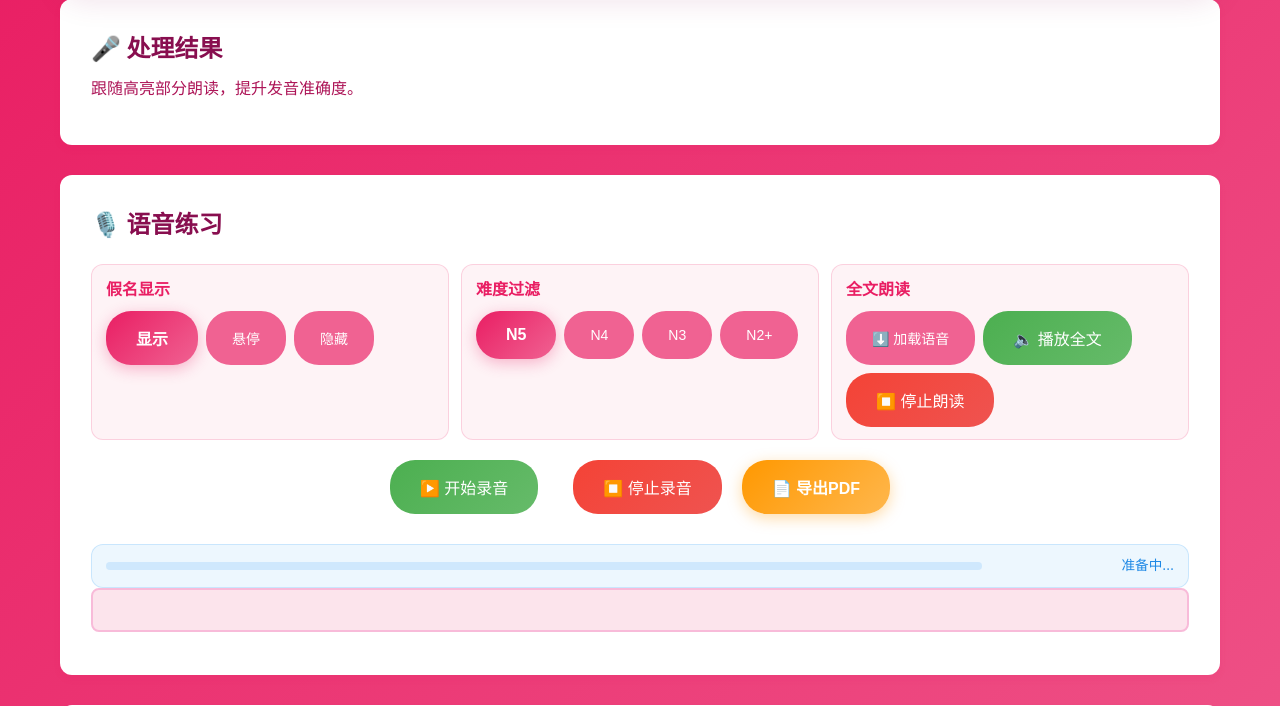
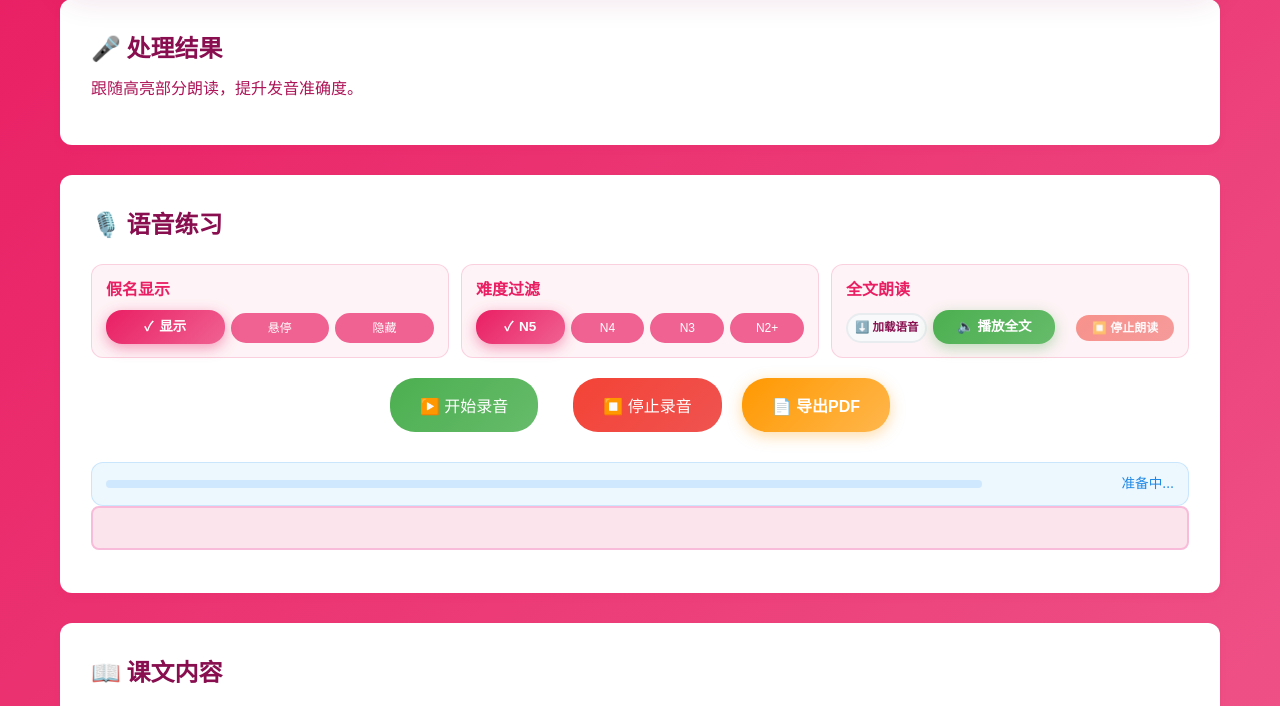
Before and after one commit to buynonsense/YomuTomo, a FastAPI app: page /reading_result in a window 1280 px wide. Shown: the part 95-801 px from the top of the page. Run offline with FastAPI, Linux system fonts and the light colour scheme; some libraries are stand-ins or nearby versions.

Commit message:
redesign(toolbar): 工具栏三栏统一紧凑布局, 选中态放大
.user (user said '选中应该比未选中大'):
- 未选中按钮: 6px 8px padding, 12px font, font-weight 500
- 选中按钮 (btn-primary): 9px 12px padding, 13.5px font,
  font-weight 700, 渐变背景 + 阴影 + 上浮 1px, ::before 钩 ✓
- 选中按钮 flex 系数 1.2 (其他 1.0), 宽度也更大
- flex-wrap: nowrap 强制一行, 240px 容器内不换行

全文朗读 (TTS) 三按钮, 视觉主次:
- 播放全文: 绿色突出, 放大 (flex 1.2, 9px 12px, font 13.5px, font-weight 700)
- 停止朗读: 红色, disabled 时 opacity 0.55, 启用时 font-weight 700
- 加载语音: 灰色低饱和, 缩小 (flex 0.8, 6px 6px, font 11.5px)
- 三按钮 240px 容器内单行, 之前换行成两行

测试 158 passed。

```diff
--- a/static/css/new_style.css
+++ b/static/css/new_style.css
@@ -752,8 +752,100 @@ rt {
 
 .toolbar-actions {
   display: flex;
-  flex-wrap: wrap;
-  gap: 8px;
+  flex-wrap: nowrap;
+  gap: 6px;
+  align-items: center;
+}
+
+/* 工具栏内所有按钮紧凑尺寸 (未选中态)
+   选中态 (.toolbar-actions > .btn-primary) 在下面单独放大 */
+.toolbar-actions > button {
+  flex: 1 1 0;
+  min-width: 0;
+  padding: 6px 8px !important;
+  font-size: 12px !important;
+  line-height: 1.2;
+  border-radius: 16px !important;
+  font-weight: 500;
+  white-space: nowrap;
+  text-overflow: ellipsis;
+  overflow: hidden;
+  display: inline-flex;
+  align-items: center;
+  justify-content: center;
+  gap: 3px;
+  transition: all 0.2s ease;
+}
+
+/* 假名显示 / 难度过滤: 选中态 (btn-primary 在 toolbar 内)
+   比未选中态明显更大, 视觉中心 */
+.toolbar-actions > .btn-primary {
+  flex: 1.2 1 0;
+  padding: 9px 12px !important;
+  font-size: 13.5px !important;
+  background: linear-gradient(135deg, var(--primary-color), var(--secondary-color)) !important;
+  color: #fff !important;
+  border-color: transparent !important;
+  font-weight: 700;
+  box-shadow: 0 4px 14px rgba(233, 30, 99, 0.42);
+  transform: translateY(-1px);
+}
+
+.toolbar-actions > .btn-primary::before {
+  content: "✓";
+  font-size: 13px;
+  margin-right: 3px;
+  font-weight: 700;
+}
+
+/* 全文朗读三个按钮: 视觉主次 (播放 > 停止 > 加载)
+   播放全文是核心操作, 放大加重; 停止朗读是中止操作, 红色但常态 disabled;
+   加载语音是辅助预热, 灰色低饱和 */
+.toolbar-actions > #tts-preload-btn,
+.toolbar-actions > #tts-play-btn,
+.toolbar-actions > #tts-stop-btn {
+  font-weight: 600;
+}
+
+.toolbar-actions > #tts-preload-btn {
+  background: #f8f9fa !important;
+  color: var(--text-primary) !important;
+  border: 2px solid #e9ecef !important;
+  flex: 0.8 1 0;
+  padding: 6px 6px !important;
+  font-size: 11.5px !important;
+}
+
+.toolbar-actions > #tts-preload-btn:hover {
+  background: #e9ecef !important;
+  border-color: #dee2e6 !important;
+}
+
+/* 播放全文: 核心操作, 绿色突出, 比其他两个略大 */
+.toolbar-actions > #tts-play-btn {
+  flex: 1.2 1 0;
+  padding: 9px 12px !important;
+  font-size: 13.5px !important;
+  background: linear-gradient(135deg, var(--success-color), #66bb6a) !important;
+  color: #fff !important;
+  border-color: transparent !important;
+  font-weight: 700;
+  box-shadow: 0 4px 14px rgba(76, 175, 80, 0.38);
+  transform: translateY(-1px);
+}
+
+.toolbar-actions > #tts-stop-btn {
+  /* 红色, 但 disabled 时降低饱和度 */
+  opacity: 0.55;
+}
+
+.toolbar-actions > #tts-stop-btn:not(:disabled) {
+  background: linear-gradient(135deg, var(--danger-color), #ef5350) !important;
+  color: #fff !important;
+  border-color: transparent !important;
+  opacity: 1;
+  font-weight: 700;
+  box-shadow: 0 3px 10px rgba(239, 83, 80, 0.32);
 }
 
 .sentence-playback-header h3 {
```
